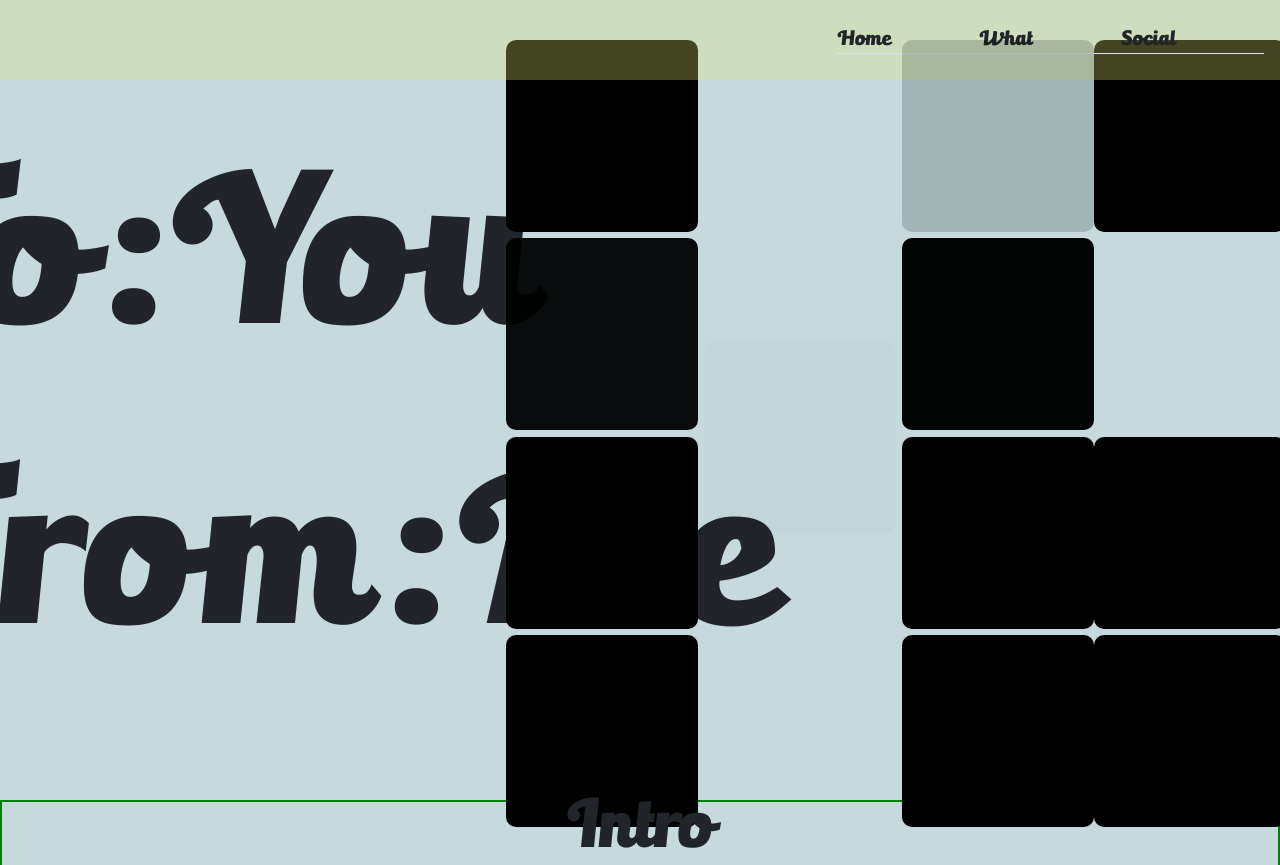
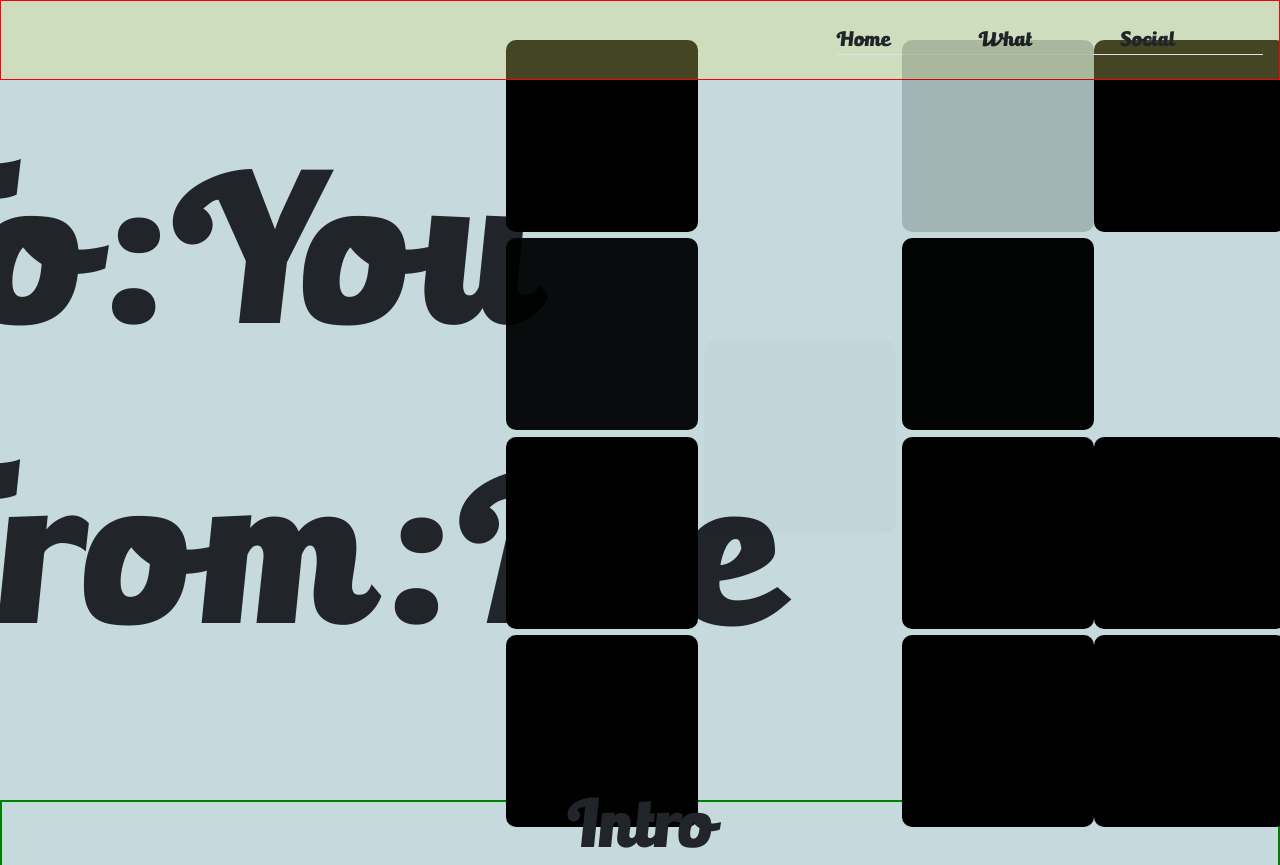
Before and after one commit to sarinapple/Sarina_DCI_Portfolio, a website built with Parcel: page src/index.html in a window 1280 px wide. Shown: the top 865 px of the page. Built offline with nearby package versions, Linux system fonts and the light colour scheme.

Commit message:
uncommented red border
*James looks at borderline in li in navbar
*Created navbar and animated blocks, and story slides

```diff
--- a/src/sass/main.scss
+++ b/src/sass/main.scss
@@ -24,7 +24,7 @@ body {
 }
 
 .navbar {
-  //   border: 1px solid #ff0000;
+  border: 1px solid #ff0000;
   position: fixed;
   background-color: rgba(223, 229, 117, 0.3);
   width: 100%;
```
Also changed, not shown: src/sass/styles.css, 1 other file.
